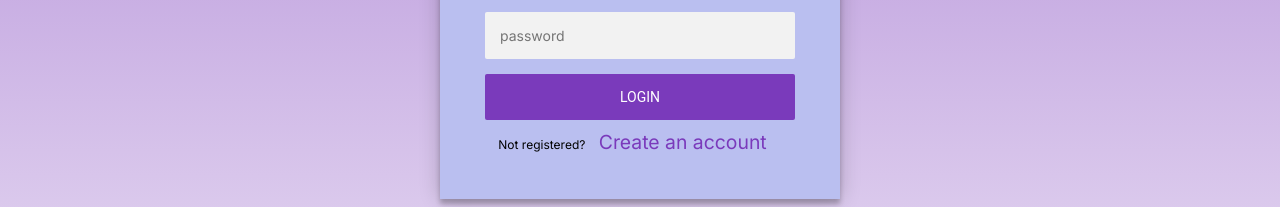
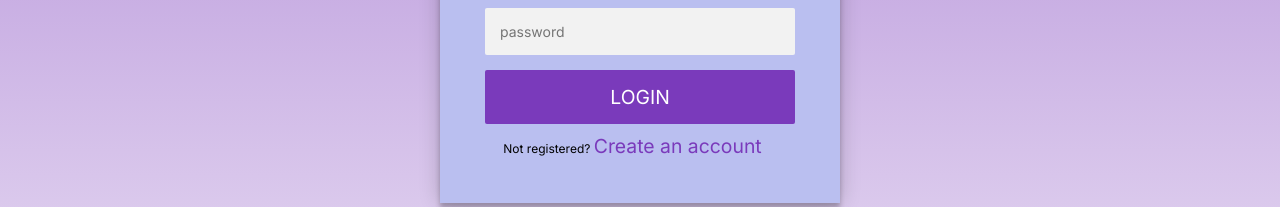
Before and after one commit to tanvhla258/Premier-League-management, a React (Create React App) app in the folder frontend/: page /LoginPage in a window 1280 px wide. Shown: the part 316-523 px from the top of the page. Built offline with nearby package versions, Linux system fonts and the light colour scheme.

Commit message:
local acc

```diff
--- a/frontend/src/Component/Home/Home.js
+++ b/frontend/src/Component/Home/Home.js
@@ -14,18 +14,14 @@ import ReactPaginate from "react-paginate";
 import { Route, useLocation, useNavigate } from "react-router-dom";
 
 function Home(props) {
-  //console.log(nav.useParams());
   const HomeSectionRef = useRef();
   function handleScrollClick() {
     HomeSectionRef.current.scrollIntoView({ behavior: "smooth" });
     console.log("scroll");
   }
   // useEffect(() => {
-  //   fetch("http://localhost:5000/api/users")
-  //     .then((response) => response.json())
-  //     // 4. Setting *dogImage* to the image url that we received from the response above
-  //     .then((data) => setData(data.message));
-  // }, []);
+  //   localStorage.setItem("isLog", 0);
+  // }, [localStorage.getItem("isLog")]);
 
   return (
     <div className="Home">
@@ -44,7 +40,10 @@ function Home(props) {
             }}
             className="HomeMain_right"
           >
-            <AccGreeting greet="Welcome back" acc="name" />
+            <AccGreeting
+              greet="Welcome back"
+              acc={`${localStorage.getItem("user")}`}
+            />
           </div>
         </div>
       </div>
--- a/frontend/src/Component/Home/HomeNavBar/HomeNavBar.js
+++ b/frontend/src/Component/Home/HomeNavBar/HomeNavBar.js
@@ -20,6 +20,9 @@ function HomeNavBar(props) {
   );
   const logOut = () => {
     localStorage.setItem("isLog", 0);
+    localStorage.setItem("user", undefined);
+    localStorage.setItem("pass", undefined);
+
     LogOutSucessfully();
   };
 
--- a/frontend/src/Component/LoginPage/LoginForm.css
+++ b/frontend/src/Component/LoginPage/LoginForm.css
@@ -22,7 +22,7 @@
     box-sizing: border-box;
     font-size: 14px;
   }
-  .form button {
+  .loginBtn {
     font-family: "Roboto", sans-serif;
     text-transform: uppercase;
     outline: 0;
@@ -79,5 +79,14 @@
     color: #EF3B3A;
   }
   .createacc{
-    margin-left: 10px;
+    text-decoration: none;
+    color: white;
   }
+
+ .loginBtn:hover{
+    background-color:rgba(122, 58, 187, 1);
+
+ }
+ .regBtn{
+  margin: 0 auto;
+ }
--- a/frontend/src/Component/LoginPage/LoginForm.js
+++ b/frontend/src/Component/LoginPage/LoginForm.js
@@ -1,9 +1,24 @@
 import React, { useState } from "react";
 import "./LoginForm.css";
-
+import { Link } from "react-router-dom";
 function LoginForm(props) {
   const [FormType, setFormType] = useState("Login");
 
+  const storeFormData = function () {
+    const user = document.querySelector(".userLogin");
+    const pass = document.querySelector(".passLogin");
+
+    localStorage.setItem("user", user.value);
+    localStorage.setItem("pass", pass.value);
+  };
+  const storeFormDataReg = function () {
+    const userReg = document.querySelector(".userReg");
+    const passReg = document.querySelector(".passReg");
+
+    localStorage.setItem("user", userReg.value);
+    localStorage.setItem("pass", passReg.value);
+    localStorage.setItem("isLog", 1);
+  };
   function swtichReg() {
     setFormType("Register");
   }
@@ -17,15 +32,16 @@ function LoginForm(props) {
         style={{ display: FormType == "Login" ? "none" : "block" }}
       >
         <form className="register-form">
-          <input type="text" placeholder="name" />
-          <input type="password" placeholder="password" />
+          <input className="userReg" type="text" placeholder="name" />
+          <input className="passReg" type="password" placeholder="password" />
           <input type="text" placeholder="email address" />
-          <button>create</button>
+          <button className="regBtn" onClick={storeFormDataReg}>
+            <a className="createacc" href={"/"}>
+              Create
+            </a>
+          </button>
           <p onClick={switchLog} className="message">
             Already registered?{" "}
-            <a className="createacc" href="#">
-              Sign In
-            </a>
           </p>
         </form>
       </div>
@@ -34,9 +50,13 @@ function LoginForm(props) {
         style={{ display: FormType == "Login" ? "block" : "none" }}
       >
         <form className="login-form" onSubmit={props.Homeback}>
-          <input type="text" placeholder="username" />
-          <input type="password" placeholder="password" />
-          <button>login</button>
+          <input className="userReg" type="text" placeholder="username" />
+          <input className="passReg" type="password" placeholder="password" />
+          <button onClick={storeFormData} className="loginBtn">
+            <a className="createacc" href={"/"}>
+              login
+            </a>
+          </button>
           <p className="message">
             Not registered?{" "}
             <a onClick={swtichReg} className="createacc" href="#">
```
